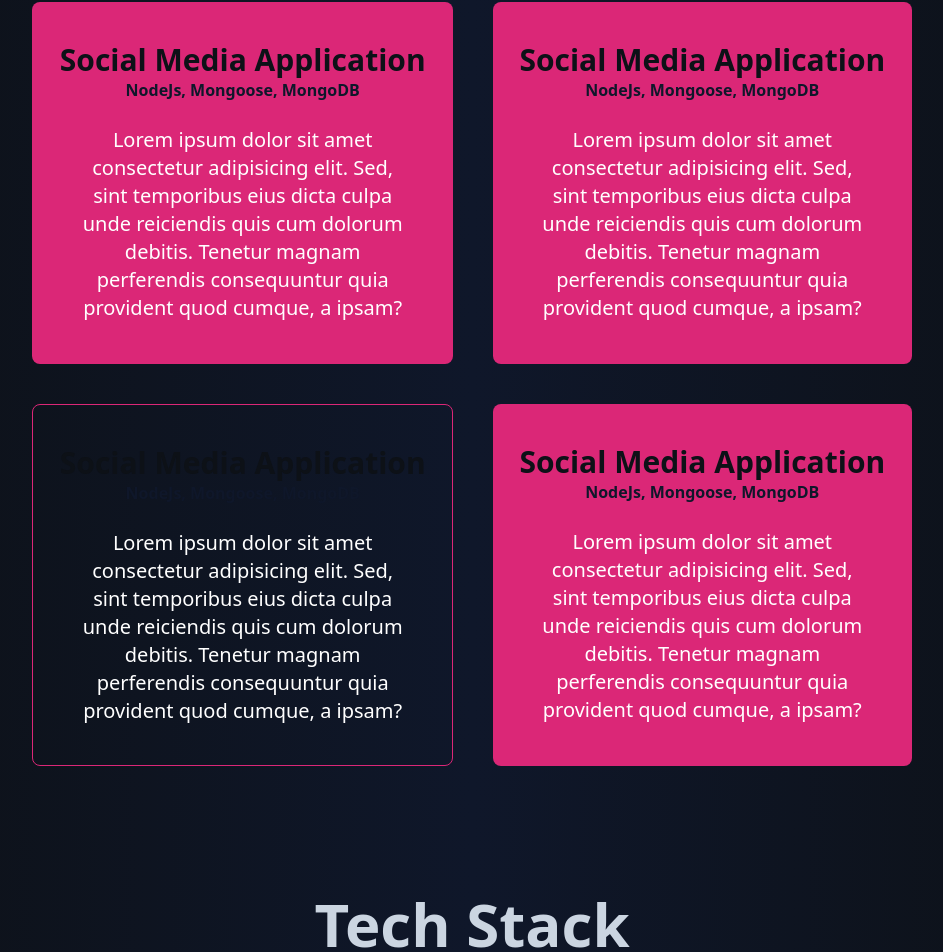
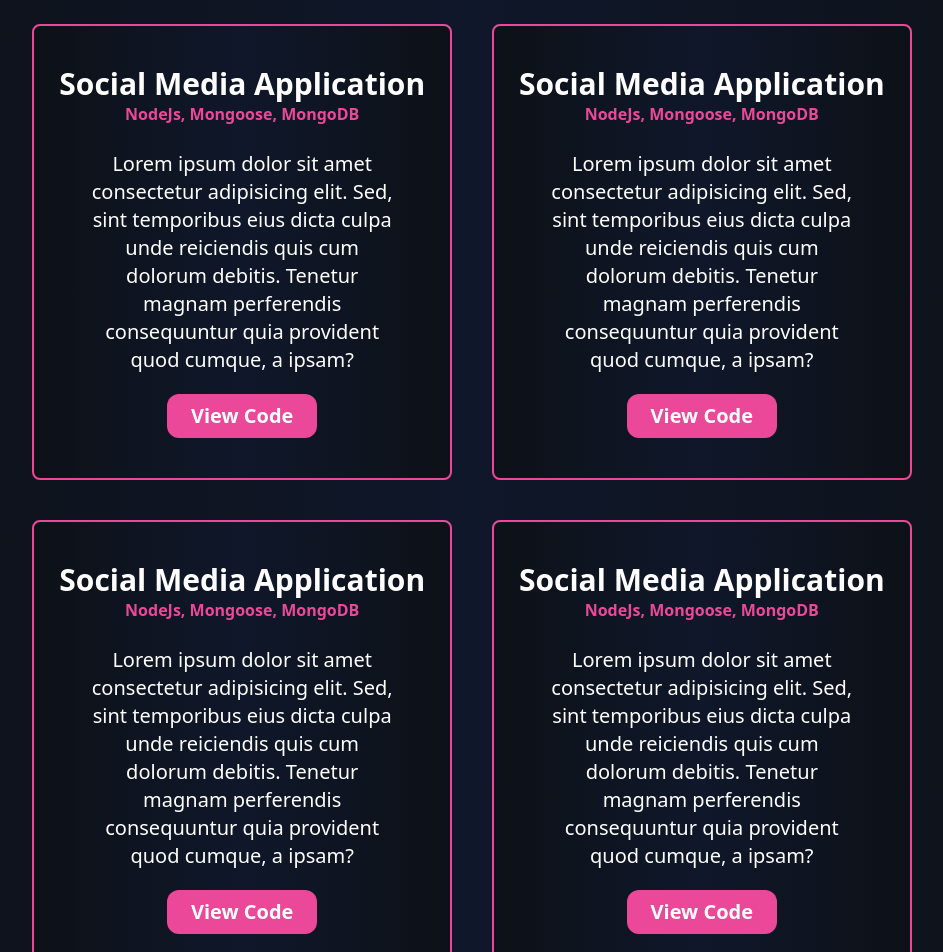
Before and after one commit to krishvadhani19/portfolio-website, a Nuxt app: page / in a window 1280 px wide. Shown: the part 982-1934 px from the top of the page, without its empty margins (168-1111 px from the left). Built offline with nearby package versions, Linux system fonts and the light colour scheme.

Commit message:
final changes almost done

```diff
--- a/components/About/LeftAbout.vue
+++ b/components/About/LeftAbout.vue
@@ -45,11 +45,12 @@
       </div>
 
       <!-- Email -->
-      <div
-        class="text-2xl text-dark-700 font-bold text-center border border-primary-pink w-[80%] mx-auto rounded-lg p-3"
+      <a
+        class="text-2xl text-dark-700 font-bold text-center border border-primary-pink w-[50%] mx-auto rounded-xl p-3 hover:bg-primary-pink ease-in-out duration-300 cursor-pointer"
+        href="mailto:krish.vadhani@somaiya.edu"
       >
-        krish.vadhani@somaiya.edu
-      </div>
+        Email Me
+      </a>
     </div>
   </div>
 </template>
--- a/components/Navbar.vue
+++ b/components/Navbar.vue
@@ -1,7 +1,7 @@
 <template>
   <div class="flex flex-row justify-around text-white text-xl">
     <!-- Navigation -->
-    <div class="flex flex-row space-x-10">
+    <div class="flex flex-row space-x-10 my-auto">
       <!-- Home -->
       <div class="text-2xl font-semibold">Home</div>
 
@@ -15,8 +15,9 @@
       <div class="text-2xl font-semibold">Contact</div>
     </div>
 
+    <div class="flex flex-row space-x-10">
       <!-- Social Media links -->
-    <div class="flex flex-row space-x-5">
+      <div class="flex flex-row space-x-5 my-auto">
         <!-- Github -->
         <div>
           <a href="https://github.com/krishvadhani19" target="_blank">
@@ -44,13 +45,22 @@
           </a>
         </div>
       </div>
+
+      <!-- Download CV -->
+      <a
+        class="text-xl text-dark-700 font-bold text-center border border-primary-pink rounded-xl p-3 hover:bg-primary-pink ease-in-out duration-300 cursor-pointer"
+        href="assets/download.pdf"
+        download
+        >Download CV</a
+      >
+    </div>
   </div>
 </template>
 
 <script>
-import GithubIcon from "./icons/github.vue";
-import LinkedInIcon from "./icons/linkedin.vue";
-import TwitterIcon from "./icons/twitter.vue";
+import GithubIcon from "~/components/icons/github.vue";
+import LinkedInIcon from "~/components/icons/linkedin.vue";
+import TwitterIcon from "~/components/icons/twitter.vue";
 
 export default {
   name: "Navbar",
--- a/components/Projects.vue
+++ b/components/Projects.vue
@@ -5,87 +5,118 @@
 
     <div class="grid grid-rows-2 grid-flow-col gap-10">
       <!-- Project1 -->
-      <div class="bg-primary-pink px-5 py-10 rounded-lg">
+      <div
+        class="flex flex-col border-2 border-pink-500 px-5 py-10 rounded-lg bg-gradient-to-r from-dark-100 via-dark-200 to-dark-100"
+      >
         <!-- Title -->
-        <div class="text-3xl font-bold text-dark-100">
+        <div class="text-3xl font-bold text-white">
           Social Media Application
         </div>
 
         <!-- Sub Title -->
-        <div class="text-dark-200 font-semibold mb-6">
+        <div class="text-pink-500 font-bold text-base mb-6">
           NodeJs, Mongoose, MongoDB
         </div>
 
         <!-- Description -->
-        <div class="w-[85%] mx-auto text-xl">
+        <div class="w-[85%] mx-auto text-xl mb-5">
           Lorem ipsum dolor sit amet consectetur adipisicing elit. Sed, sint
           temporibus eius dicta culpa unde reiciendis quis cum dolorum debitis.
           Tenetur magnam perferendis consequuntur quia provident quod cumque, a
           ipsam?
         </div>
+
+        <a
+          class="text-xl bg-pink-500 w-[40%] mx-auto rounded-xl py-2 font-semibold"
+          href="https://github.com/krishvadhani19/Social-Media-App"
+          >View Code</a
+        >
       </div>
 
-      <!-- Project2 -->
-      <div class="border border-primary-pink px-5 py-10 rounded-lg">
+      <!-- Project1 -->
+      <div
+        class="flex flex-col border-2 border-pink-500 px-5 py-10 rounded-lg bg-gradient-to-r from-dark-100 via-dark-200 to-dark-100"
+      >
         <!-- Title -->
-        <div class="text-3xl font-bold text-dark-100">
+        <div class="text-3xl font-bold text-white">
           Social Media Application
         </div>
 
         <!-- Sub Title -->
-        <div class="text-dark-200 font-semibold mb-6">
+        <div class="text-pink-500 font-bold text-base mb-6">
           NodeJs, Mongoose, MongoDB
         </div>
 
         <!-- Description -->
-        <div class="w-[85%] mx-auto text-xl">
+        <div class="w-[85%] mx-auto text-xl mb-5">
           Lorem ipsum dolor sit amet consectetur adipisicing elit. Sed, sint
           temporibus eius dicta culpa unde reiciendis quis cum dolorum debitis.
           Tenetur magnam perferendis consequuntur quia provident quod cumque, a
           ipsam?
         </div>
+
+        <a
+          class="text-xl bg-pink-500 w-[40%] mx-auto rounded-xl py-2 font-semibold"
+          href="https://github.com/krishvadhani19/Social-Media-App"
+          >View Code</a
+        >
       </div>
 
-      <!-- Project3 -->
-      <div class="bg-primary-pink px-5 py-10 rounded-lg">
+      <!-- Project1 -->
+      <div
+        class="flex flex-col border-2 border-pink-500 px-5 py-10 rounded-lg bg-gradient-to-r from-dark-100 via-dark-200 to-dark-100"
+      >
         <!-- Title -->
-        <div class="text-3xl font-bold text-dark-100">
+        <div class="text-3xl font-bold text-white">
           Social Media Application
         </div>
 
         <!-- Sub Title -->
-        <div class="text-dark-200 font-semibold mb-6">
+        <div class="text-pink-500 font-bold text-base mb-6">
           NodeJs, Mongoose, MongoDB
         </div>
 
         <!-- Description -->
-        <div class="w-[85%] mx-auto text-xl">
+        <div class="w-[85%] mx-auto text-xl mb-5">
           Lorem ipsum dolor sit amet consectetur adipisicing elit. Sed, sint
           temporibus eius dicta culpa unde reiciendis quis cum dolorum debitis.
           Tenetur magnam perferendis consequuntur quia provident quod cumque, a
           ipsam?
         </div>
+
+        <a
+          class="text-xl bg-pink-500 w-[40%] mx-auto rounded-xl py-2 font-semibold"
+          href="https://github.com/krishvadhani19/Social-Media-App"
+          >View Code</a
+        >
       </div>
-
-      <!-- Project4 -->
-      <div class="bg-primary-pink px-5 py-10 rounded-lg">
+      <!-- Project1 -->
+      <div
+        class="flex flex-col border-2 border-pink-500 px-5 py-10 rounded-lg bg-gradient-to-r from-dark-100 via-dark-200 to-dark-100"
+      >
         <!-- Title -->
-        <div class="text-3xl font-bold text-dark-100">
+        <div class="text-3xl font-bold text-white">
           Social Media Application
         </div>
 
         <!-- Sub Title -->
-        <div class="text-dark-200 font-semibold mb-6">
+        <div class="text-pink-500 font-bold text-base mb-6">
           NodeJs, Mongoose, MongoDB
         </div>
 
         <!-- Description -->
-        <div class="w-[85%] mx-auto text-xl">
+        <div class="w-[85%] mx-auto text-xl mb-5">
           Lorem ipsum dolor sit amet consectetur adipisicing elit. Sed, sint
           temporibus eius dicta culpa unde reiciendis quis cum dolorum debitis.
           Tenetur magnam perferendis consequuntur quia provident quod cumque, a
           ipsam?
         </div>
+
+        <a
+          class="text-xl bg-pink-500 w-[40%] mx-auto rounded-xl py-2 font-semibold"
+          href="https://github.com/krishvadhani19/Social-Media-App"
+          >View Code</a
+        >
       </div>
     </div>
   </div>
```
Also changed, not shown: 1 other file (tests, documents, lock files or other folders). Lines whose indentation alone changed are shown as unchanged.
